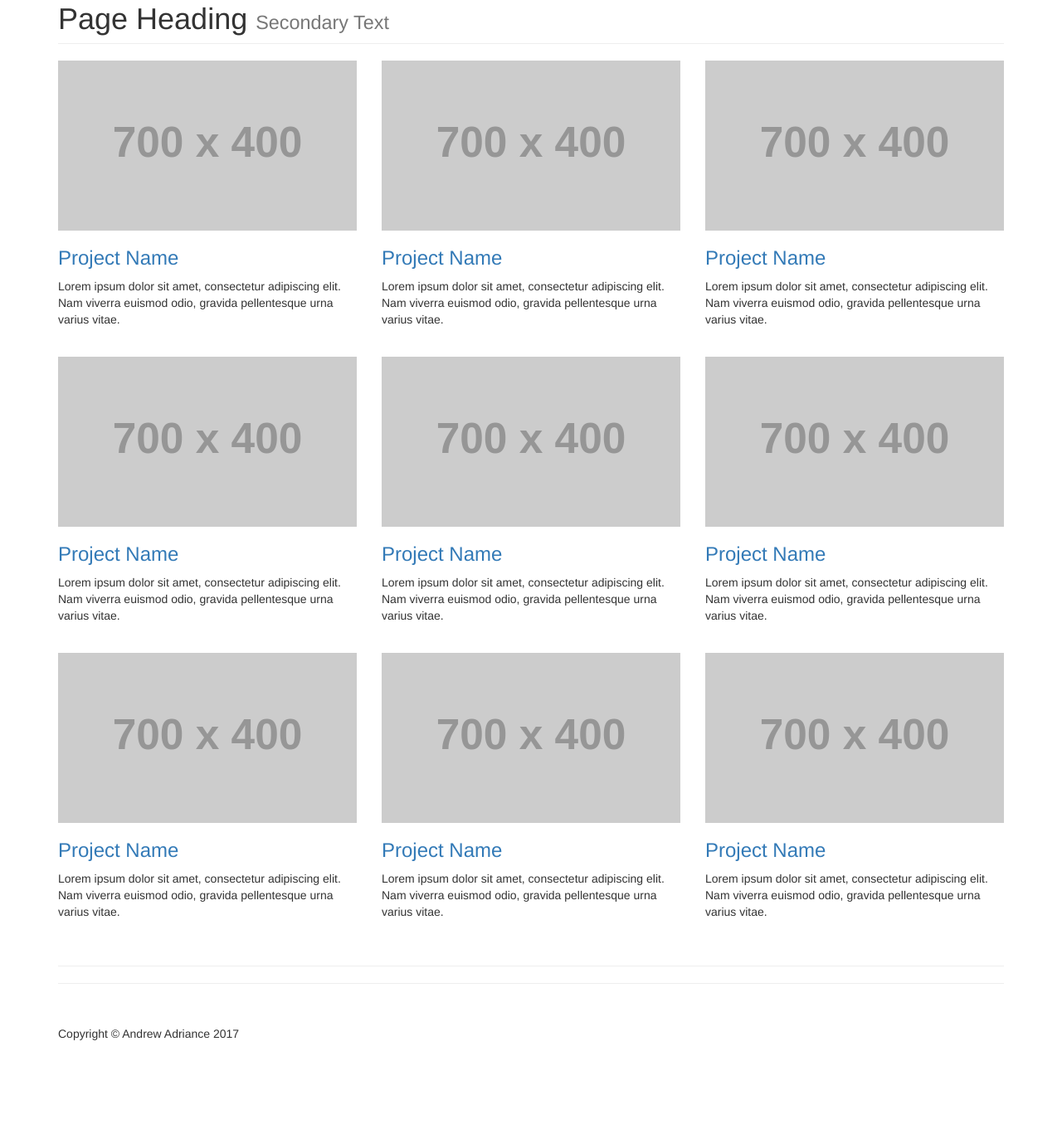
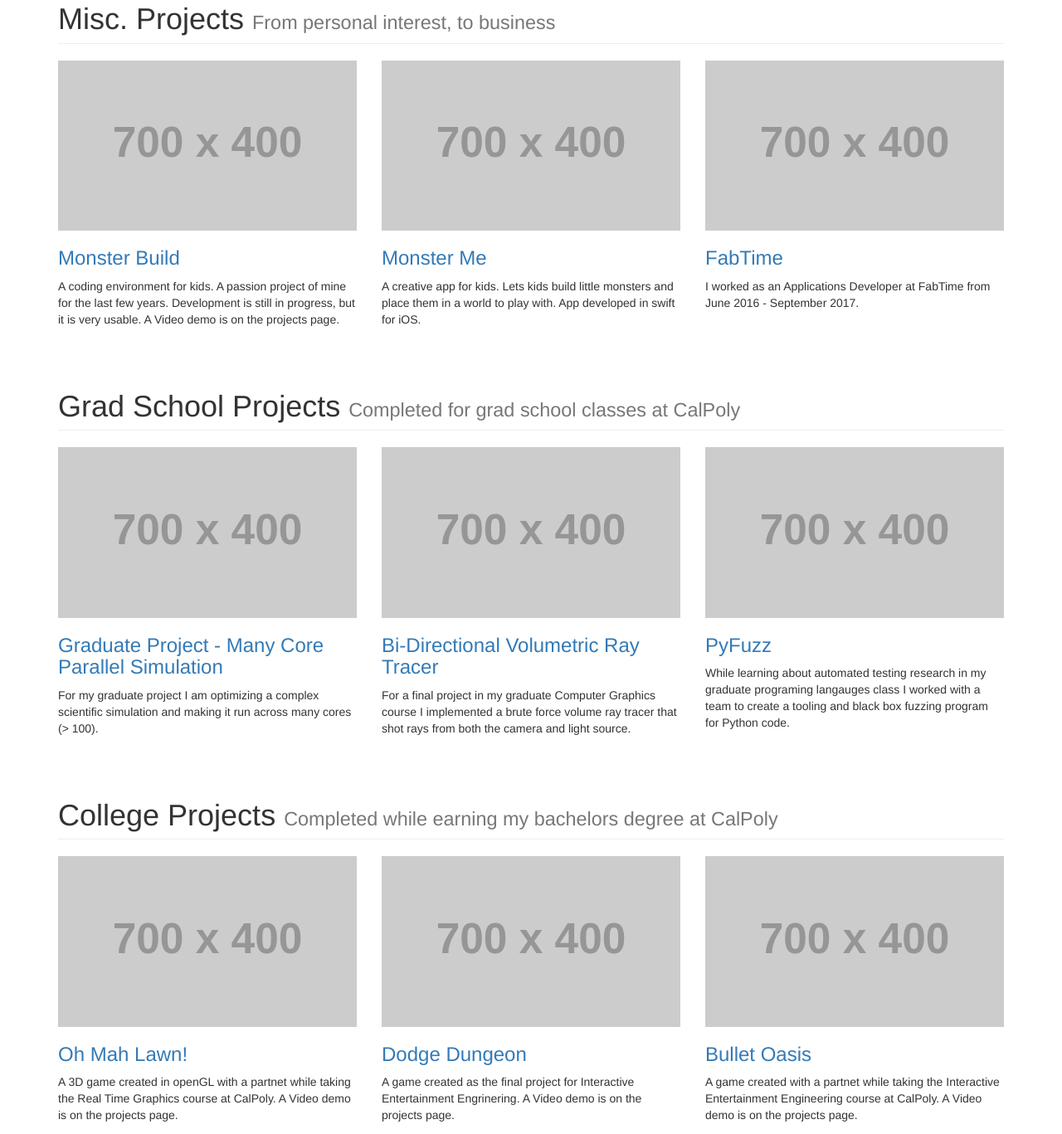
Before and after one commit to aadriance/aadriance.github.io, a plain HTML site: page index.html in a window 1280 px wide. Shown: the part 107-1474 px from the top of the page at 83% size. Before the commit the page ends 1423 px from the top, so only its background shows below. Drawn offline with Linux system fonts and the light colour scheme; placeholder pictures from the web are drawn by us.

Commit message:
Front page no actually has projects

```diff
--- a/index.html
+++ b/index.html
@@ -57,11 +57,11 @@
     <!-- Page Content -->
     <div class="container">
 
-        <!-- Page Header -->
+        <!-- Misc Header -->
         <div class="row">
             <div class="col-lg-12">
-                <h1 class="page-header">Page Heading
-                    <small>Secondary Text</small>
+                <h1 class="page-header">Misc. Projects
+                    <small>From personal interest, to business</small>
                 </h1>
             </div>
         </div>
@@ -74,27 +74,46 @@
                     <img class="img-responsive" src="http://placehold.it/700x400" alt="">
                 </a>
                 <h3>
-                    <a href="#">Project Name</a>
+                    <a href="#">Monster Build</a>
                 </h3>
-                <p>Lorem ipsum dolor sit amet, consectetur adipiscing elit. Nam viverra euismod odio, gravida pellentesque urna varius vitae.</p>
+                <p>
+                    A coding environment for kids.  A passion project of mine for the last few years.
+                    Development is still in progress, but it is very usable.
+                    A Video demo is on the projects page.
+                </p>
             </div>
             <div class="col-md-4 portfolio-item">
                 <a href="#">
                     <img class="img-responsive" src="http://placehold.it/700x400" alt="">
                 </a>
                 <h3>
-                    <a href="#">Project Name</a>
+                    <a href="#">Monster Me</a>
                 </h3>
-                <p>Lorem ipsum dolor sit amet, consectetur adipiscing elit. Nam viverra euismod odio, gravida pellentesque urna varius vitae.</p>
+                <p>
+                    A creative app for kids.  Lets kids build little monsters and place them in a world to play with.
+                    App developed in swift for iOS.
+                </p>
             </div>
             <div class="col-md-4 portfolio-item">
                 <a href="#">
                     <img class="img-responsive" src="http://placehold.it/700x400" alt="">
                 </a>
                 <h3>
-                    <a href="#">Project Name</a>
+                    <a href="http://fabtime.com/index.shtml">FabTime</a>
                 </h3>
-                <p>Lorem ipsum dolor sit amet, consectetur adipiscing elit. Nam viverra euismod odio, gravida pellentesque urna varius vitae.</p>
+                <p>
+                    I worked as an Applications Developer at FabTime from June 2016 - September 2017.
+                </p>
+            </div>
+        </div>
+        <!-- /.row -->
+
+        <!-- Grad Header -->
+        <div class="row">
+            <div class="col-lg-12">
+                <h1 class="page-header">Grad School Projects
+                    <small>Completed for grad school classes at CalPoly</small>
+                </h1>
             </div>
         </div>
         <!-- /.row -->
@@ -106,29 +125,49 @@
                     <img class="img-responsive" src="http://placehold.it/700x400" alt="">
                 </a>
                 <h3>
-                    <a href="#">Project Name</a>
+                    <a href="#">Graduate Project - Many Core Parallel Simulation</a>
                 </h3>
-                <p>Lorem ipsum dolor sit amet, consectetur adipiscing elit. Nam viverra euismod odio, gravida pellentesque urna varius vitae.</p>
+                <p>
+                    For my graduate project I am optimizing a complex scientific simulation
+                    and making it run across many cores (> 100).
+                </p>
             </div>
             <div class="col-md-4 portfolio-item">
                 <a href="#">
                     <img class="img-responsive" src="http://placehold.it/700x400" alt="">
                 </a>
                 <h3>
-                    <a href="#">Project Name</a>
+                    <a href="#">Bi-Directional Volumetric Ray Tracer</a>
                 </h3>
-                <p>Lorem ipsum dolor sit amet, consectetur adipiscing elit. Nam viverra euismod odio, gravida pellentesque urna varius vitae.</p>
+                <p>
+                    For a final project in my graduate Computer Graphics course I implemented
+                    a brute force volume ray tracer that shot rays from both the camera and light source.
+                </p>
             </div>
             <div class="col-md-4 portfolio-item">
                 <a href="#">
                     <img class="img-responsive" src="http://placehold.it/700x400" alt="">
                 </a>
                 <h3>
-                    <a href="#">Project Name</a>
+                    <a href="#">PyFuzz</a>
                 </h3>
-                <p>Lorem ipsum dolor sit amet, consectetur adipiscing elit. Nam viverra euismod odio, gravida pellentesque urna varius vitae.</p>
+                <p>
+                    While learning about automated testing research in my graduate programing langauges class
+                    I worked with a team to create a tooling and black box fuzzing program for Python code.
+                </p>
             </div>
         </div>
+        <!-- /.row -->
+
+        <!-- UnderGrad Header -->
+        <div class="row">
+            <div class="col-lg-12">
+                <h1 class="page-header">College Projects
+                    <small>Completed while earning my bachelors degree at CalPoly</small>
+                </h1>
+            </div>
+        </div>
+        <!-- /.row -->
 
         <!-- Projects Row -->
         <div class="row">
@@ -137,32 +176,39 @@
                     <img class="img-responsive" src="http://placehold.it/700x400" alt="">
                 </a>
                 <h3>
-                    <a href="#">Project Name</a>
+                    <a href="#">Oh Mah Lawn!</a>
                 </h3>
-                <p>Lorem ipsum dolor sit amet, consectetur adipiscing elit. Nam viverra euismod odio, gravida pellentesque urna varius vitae.</p>
+                <p>
+                    A 3D game created in openGL with a partnet while taking the Real Time Graphics course at CalPoly.
+                    A Video demo is on the projects page.
+                </p>
             </div>
             <div class="col-md-4 portfolio-item">
                 <a href="#">
                     <img class="img-responsive" src="http://placehold.it/700x400" alt="">
                 </a>
                 <h3>
-                    <a href="#">Project Name</a>
+                    <a href="#">Dodge Dungeon</a>
                 </h3>
-                <p>Lorem ipsum dolor sit amet, consectetur adipiscing elit. Nam viverra euismod odio, gravida pellentesque urna varius vitae.</p>
+                <p>
+                    A game created as the final project for Interactive Entertainment Engrinering.
+                    A Video demo is on the projects page.
+                </p>
             </div>
             <div class="col-md-4 portfolio-item">
                 <a href="#">
                     <img class="img-responsive" src="http://placehold.it/700x400" alt="">
                 </a>
                 <h3>
-                    <a href="#">Project Name</a>
+                    <a href="#">Bullet Oasis</a>
                 </h3>
-                <p>Lorem ipsum dolor sit amet, consectetur adipiscing elit. Nam viverra euismod odio, gravida pellentesque urna varius vitae.</p>
+                <p>
+                    A game created with a partnet while taking the Interactive Entertainment Engineering course at CalPoly.
+                    A Video demo is on the projects page.
+                </p>
             </div>
         </div>
         <!-- /.row -->
-
-        <hr>
 
         <!-- Pagination
         <div class="row text-center">
```
